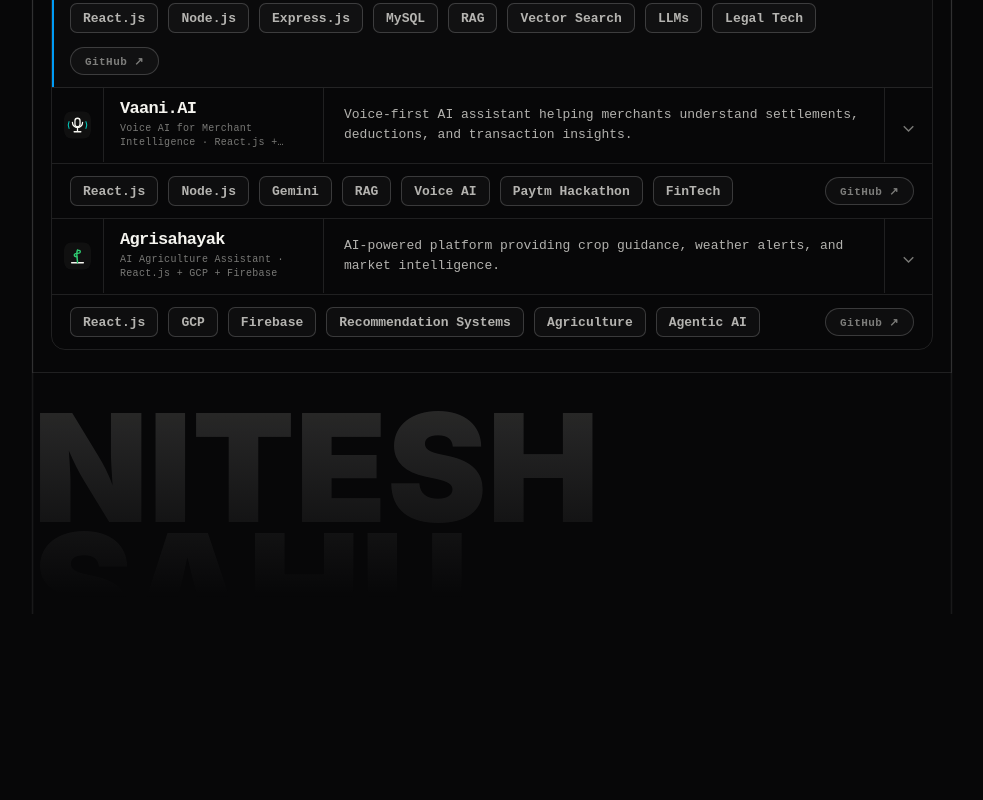
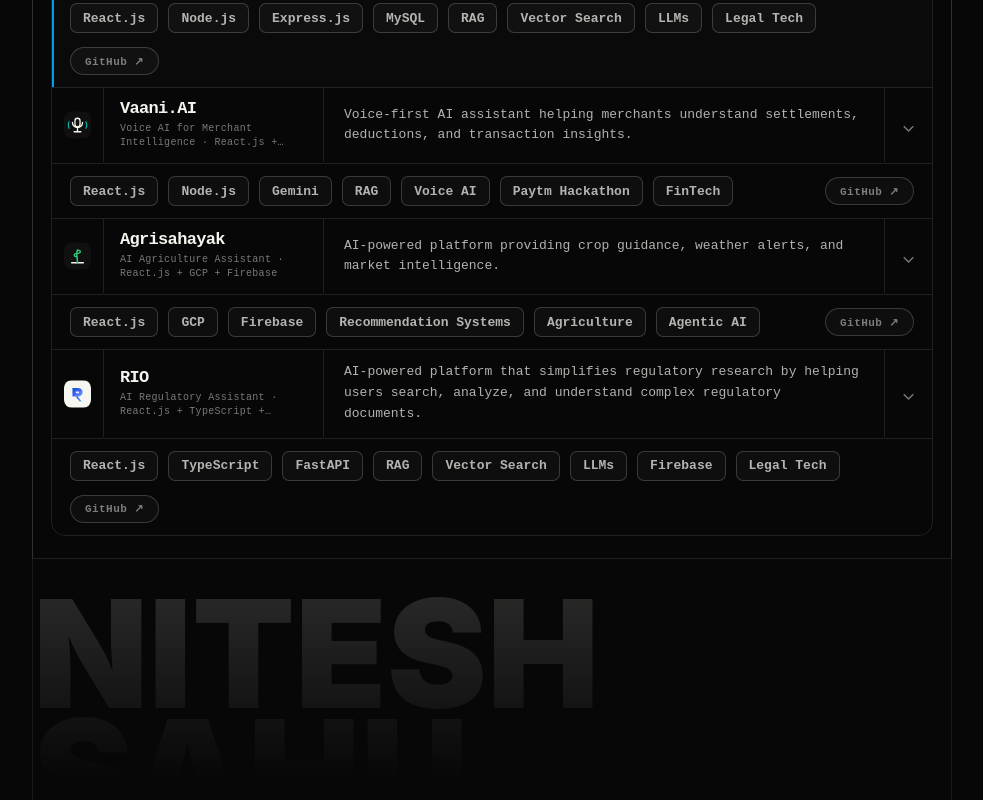
Before and after one commit to nitesh-20/Nitesh-Portfolio, a Next.js app: page / in a window 1280 px wide. Shown: the part 5043-5843 px from the top of the page, without its empty margins (148-1131 px from the left). Before the commit the page ends 5657 px from the top, so only its background shows below. Built offline with nearby package versions, Linux system fonts and the light colour scheme; no server answers.

Commit message:
Add RIO project and custom gradient SVG icon to portfolio

```diff
--- a/content/portfolio.ts
+++ b/content/portfolio.ts
@@ -211,6 +211,26 @@ export const portfolioContent = {
       tags: ["React.js", "GCP", "Firebase", "Recommendation Systems", "Agriculture", "Agentic AI"],
       defaultOpen: false,
     },
+    {
+      name: "RIO",
+      href: "https://github.com/nitesh-20/RIO",
+      kind: "AI Regulatory Assistant · React.js + TypeScript + FastAPI + GCP",
+      summary: "AI-powered platform that simplifies regulatory research by helping users search, analyze, and understand complex regulatory documents.",
+      description:
+        "RIO (Regulatory Intelligence Operating System) is an AI-powered platform that transforms complex regulatory documents into an intelligent, searchable knowledge base. Using LLMs, Retrieval-Augmented Generation (RAG), and semantic search, it enables users to ask natural language questions and receive accurate, context-aware responses, significantly reducing the time required for regulatory research.",
+      icon: "/assets/icons/rio.svg?v=2",
+      built: [
+        "Built an AI-powered regulatory intelligence platform for efficient document search and analysis.",
+        "Implemented Retrieval-Augmented Generation (RAG) to provide context-aware answers from regulatory documents.",
+        "Enabled semantic search for faster retrieval of relevant regulations and compliance information.",
+        "Developed an intuitive interface for querying regulations using natural language.",
+        "Designed scalable document ingestion and indexing pipelines for efficient information retrieval.",
+        "Improved research productivity by reducing manual document review and accelerating compliance workflows.",
+      ],
+      challenge: [],
+      tags: ["React.js", "TypeScript", "FastAPI", "RAG", "Vector Search", "LLMs", "Firebase", "Legal Tech"],
+      defaultOpen: false,
+    },
   ],
   quickActions: [
     { label: "Jump to Home", href: "#home" },
```
Also changed, not shown: assets/icons/rio.svg (added), public/assets/icons/rio.svg (added).
